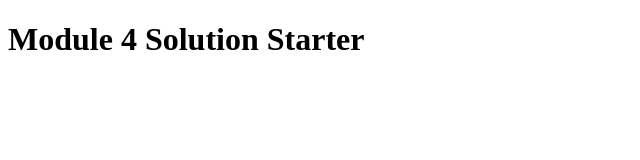
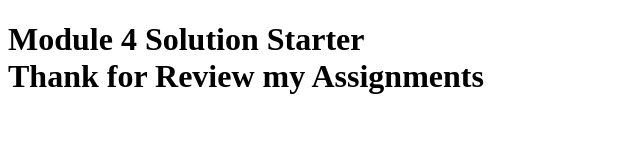
Before and after one commit to Net-01/Assignment-Module-4, a plain HTML site: page index.html in a window 1280 px wide. Shown: the whole page, without its empty margins (0-640 px from the left). Drawn offline with Linux system fonts and the light colour scheme.

Commit message:
Assignment 4

```diff
--- a/index.html
+++ b/index.html
@@ -8,6 +8,8 @@
   <script src="script.js"></script>
 </head>
 <body>
-  <h1>Module 4 Solution Starter</h1>
+  <h1>Module 4 Solution Starter
+    <br> Thank for Review my Assignments
+  </h1>
 </body>
 </html>
```
